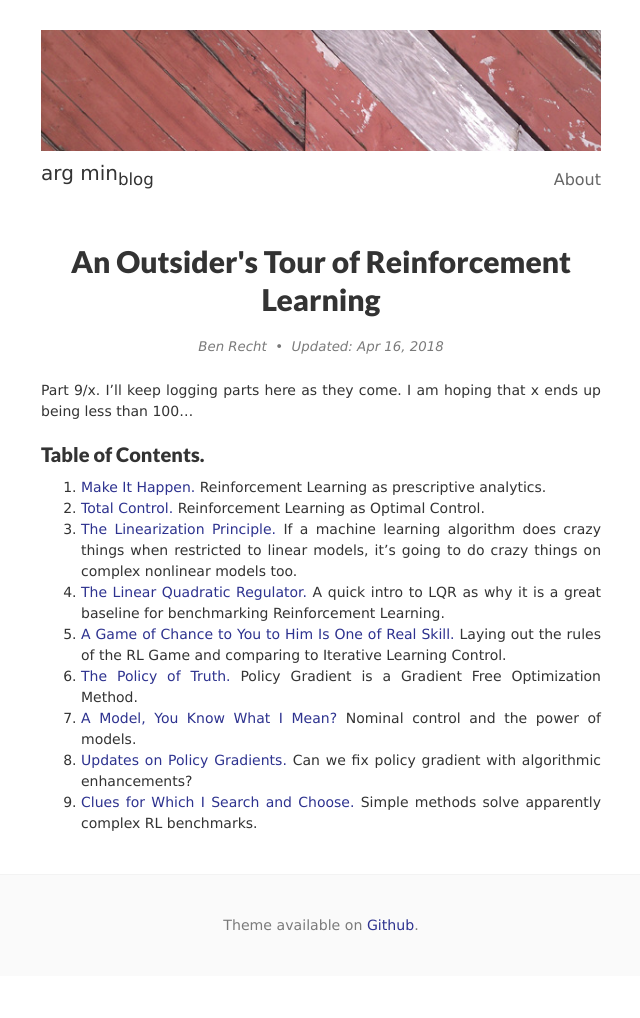
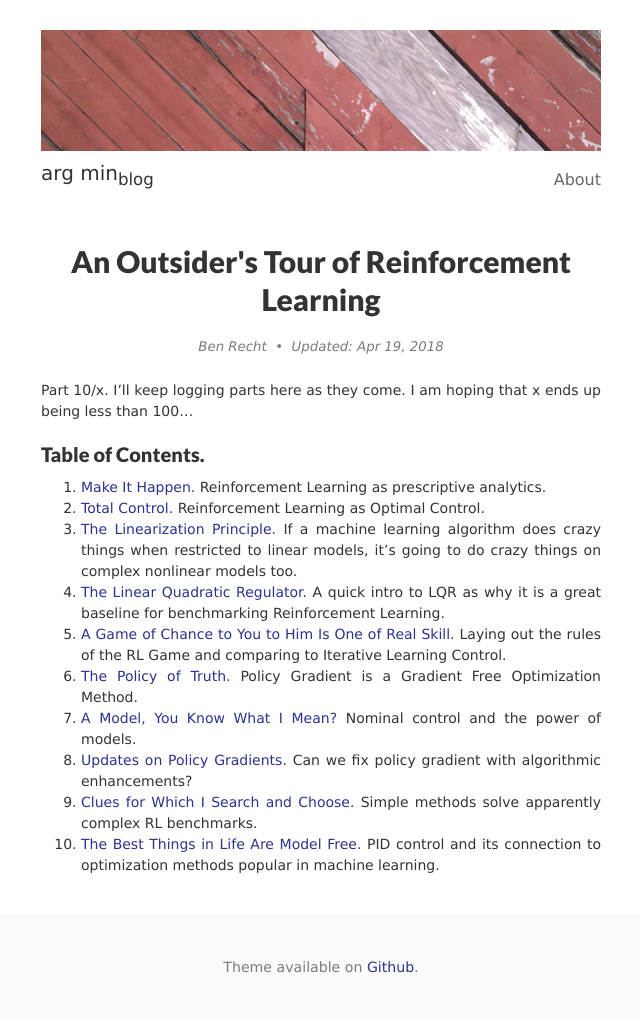
Before and after one commit to benjamin-recht/benjamin-recht.github.io, a Jekyll site: the page built from _posts/2018-02-20-outsider-rl.md, in a window 1280 px wide. Shown: the whole page, without its empty margins (319-959 px from the left). Built offline with Jekyll 4.4.1, drawn with Linux system fonts in a browser that asks for light colours; nearby versions of some CDN libraries; before the commit the page ends 976 px from its top, so only the background shows below that.

Commit message:
launchpid

```diff
--- a/_posts/2018-02-20-outsider-rl.md
+++ b/_posts/2018-02-20-outsider-rl.md
@@ -1,15 +1,15 @@
 ---
 layout:     toc
 title:      An Outsider's Tour of Reinforcement Learning
-update_date: 2018-04-16 0:00:01
-date: 2018-04-16 0:00:01
+update_date: 2018-04-19 0:00:01
+date: 2018-04-19 0:00:01
 summary:    An outsider tour of reinforcement learning
 author:     Ben Recht
 visible:    true
 blurb: false
 ---
 
-Part 9/x. I'll keep logging parts here as they come. I am hoping that x ends up being less than 100...
+Part 10/x. I'll keep logging parts here as they come. I am hoping that x ends up being less than 100...
 
 ## Table of Contents.
 
@@ -22,3 +22,4 @@ Part 9/x. I'll keep logging parts here as they come. I am hoping that x ends up
 7. [A Model, You Know What I Mean?](http://www.argmin.net/2018/02/26/nominal/) Nominal control and the power of models.
 8. [Updates on Policy Gradients.](http://www.argmin.net/2018/03/13/pg-saga/) Can we fix policy gradient with algorithmic enhancements?
 9. [Clues for Which I Search and Choose.](http://www.argmin.net/2018/03/20/mujocoloco/) Simple methods solve apparently complex RL benchmarks.
+10. [The Best Things in Life Are Model Free.](http://www.argmin.net/2018/04/19/pid/) PID control and its connection to optimization methods popular in machine learning.
--- a/outsider-rl.html
+++ b/outsider-rl.html
@@ -1 +1 @@
-<meta http-equiv="refresh" content="0; URL='http://www.argmin.net/2018/04/16/outsider-rl/'" />
+<meta http-equiv="refresh" content="0; URL='http://www.argmin.net/2018/04/19/outsider-rl/'" />
```
Also changed, not shown: _posts/2018-04-19-pid.md (+1 -1 lines).
